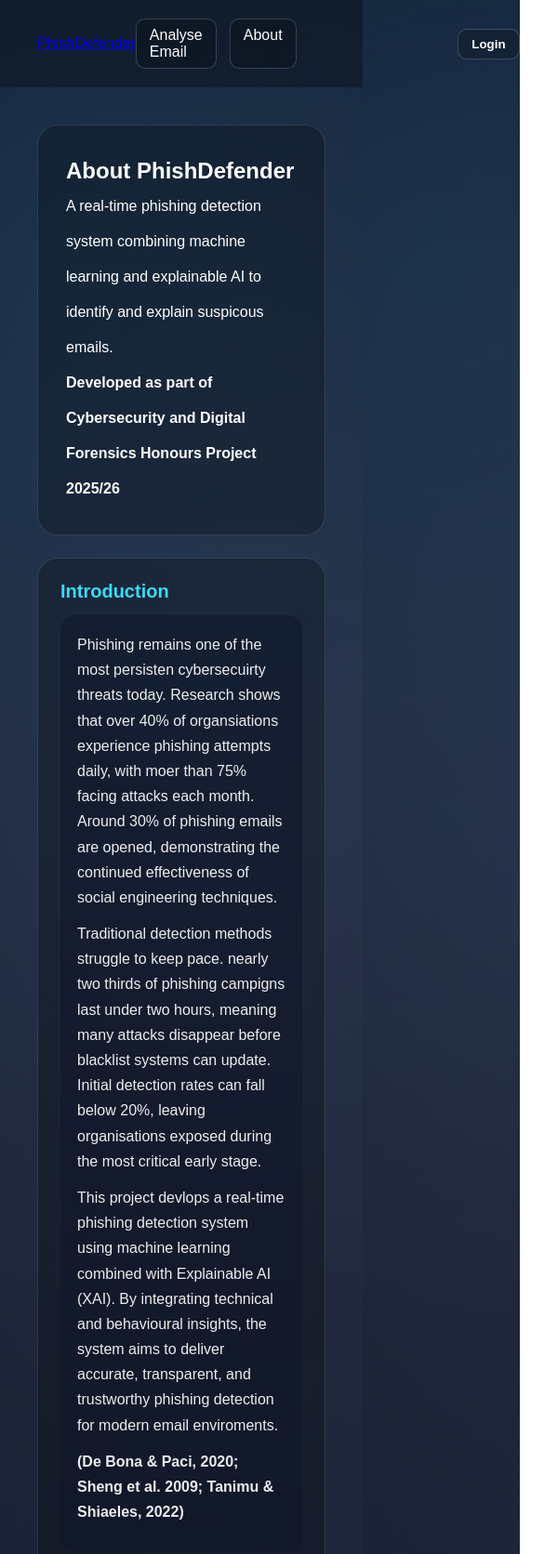
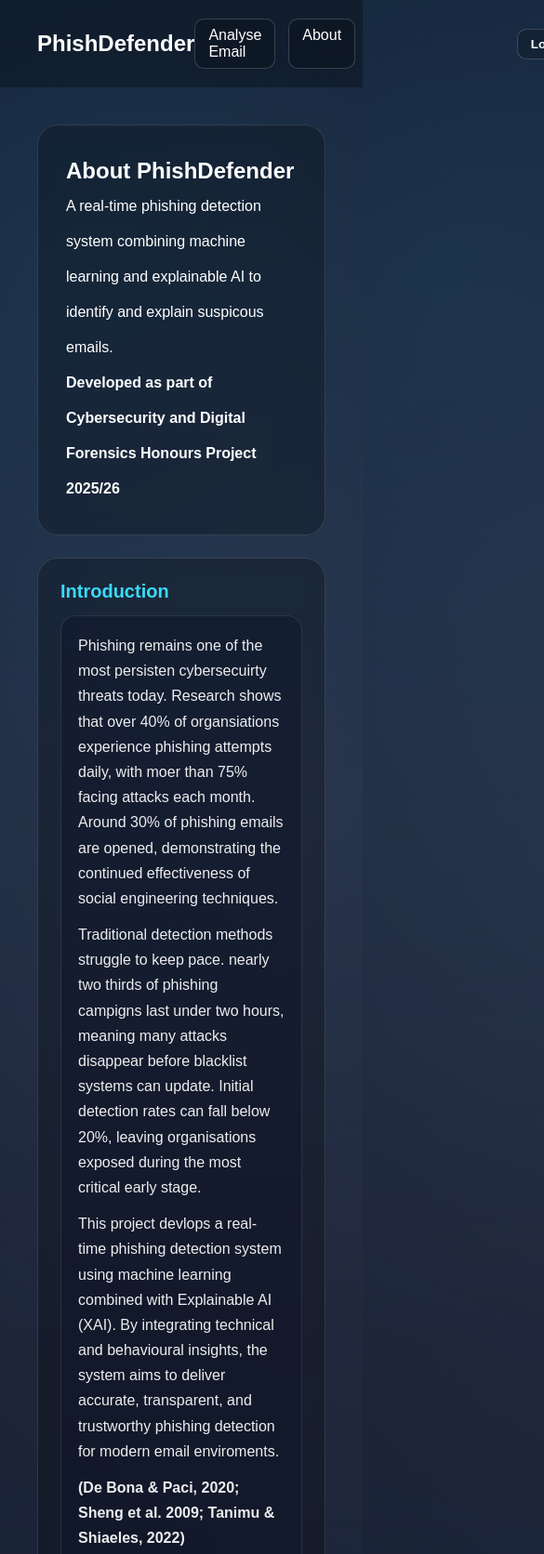
Before and after one commit to Cullen1501/PhishDefender, a plain HTML site: page Frontend/about.html in a window 390 px wide. Shown: the top 1672 px of the page at 93% size, 585 px wide, since content can reach past the window. Drawn offline with Linux system fonts and the light colour scheme.

Commit message:
Frontend noted added

```diff
--- a/Frontend/css/style.css
+++ b/Frontend/css/style.css
@@ -1,6 +1,6 @@
 /*
 Global Reset:
-Removes defualt browser spacing
+Removes default browser spacing
 */
 * {
   margin: 0;
@@ -11,7 +11,7 @@ Removes defualt browser spacing
 /*
 Body / Page Background:
 Sets the main font, dark gradient background, default text colour,
-and makes the page stack vertically from top to botto
+and makes the page stack vertically from top to bottom
 */
 body {
   font-family: Arial, Helvetica, sans-serif;
@@ -29,7 +29,7 @@ body {
 
 /*
 Navigation Bar:
-Styles the top navigation area including the logo, centre links,
+Styles the top navigation area including the title, centre links,
 and right-side login/user area
 */
 .navbar {
@@ -40,13 +40,24 @@ and right-side login/user area
   background: rgba(0, 0, 0, 0.3);
 }
 
-/* Logo text shown in the top left of the navbar */
-.logo {
+/* Title text shown in the top left of the navbar */
+.title {
   font-size: 24px;
   font-weight: bold;
 }
 
-/* Centers the main navigation links across teh header */
+.title a {
+  color: white;
+  text-decoration: none;
+  font-weight: bold;
+  font-size: 24px;
+}
+
+.logo a:visited {
+  color: white;
+}
+
+/* Centers the main navigation links across the header */
 .nav-center {
   display: flex;
   justify-content: center;
@@ -73,8 +84,7 @@ and right-side login/user area
   background: rgba(56, 189, 248, 0.08);
 }
 
-/* Right side of the navbar for login/logout button
-and logged in user text */
+/* Right side of the navbar for login/logout button and logged in user text */
 .nav-right {
   display: flex;
   align-items: center;
@@ -89,7 +99,7 @@ and logged in user text */
   opacity: 0.95;
 }
 
-/* Main authenitcation button in the header*/
+/* Main authentication button in the header */
 .header-auth-btn {
   padding: 8px 14px;
   border-radius: 10px;
@@ -100,7 +110,7 @@ and logged in user text */
   font-weight: 700;
 }
 
-/* Hover effect for thr auth button */
+/* Hover effect for the auth button */
 .header-auth-btn:hover {
   color: #38dbf8;
   border-color: rgba(56, 189, 248, 0.55);
@@ -130,12 +140,13 @@ Styles the footer container and its inner text
   margin-bottom: 8px;
 }
 
-/* Supportigng footer text */
+/* Supporting footer text */
 .footer-text {
   font-size: 14px;
   opacity: 0.85;
   margin-bottom: 10px;
 }
+
 /* Copyright text at the bottom of the footer */
 .footer-copyright {
   font-size: 13px;
@@ -153,7 +164,7 @@ Styles the login form shown inside the inbox area
   padding: 16px;
 }
 
-/*login panel heading */
+/* Login panel heading */
 .login-panel h3 {
   color: #38dbf8;
   margin-bottom: 10px;
@@ -185,7 +196,7 @@ Styles the login form shown inside the inbox area
   border: 1px solid rgba(56, 189, 248, 0.25);
 }
 
-/* Holds login  action buttons side by side */
+/* Holds login action buttons side by side */
 .login-panel .actions {
   display: flex;
   gap: 10px;
@@ -201,13 +212,14 @@ Styles the login form shown inside the inbox area
   cursor: pointer;
   font-weight: 800;
 }
-/* Primary login/cornfim button */
+
+/* Primary login/confirm button */
 .login-panel .actions .primary {
   background: #38dbf8;
   color: black;
 }
 
-/* Hover effect for priamry button */
+/* Hover effect for primary button */
 .login-panel .actions .primary:hover {
   background: #0ea5e9;
 }
@@ -241,7 +253,7 @@ including intro section and content panels
   padding: 40px;
 }
 
-/* Main wrapper taht keeps about page content centered */
+/* Main wrapper that keeps about page content centered */
 .about-container {
   width: min(1200px, 100%);
   margin: 0 auto;
@@ -260,7 +272,7 @@ including intro section and content panels
   line-height: 38px;
 }
 
-/* Two column layout for the About page sections  */
+/* Two column layout for the About page sections */
 .about-section {
   display: grid;
   grid-template-columns: repeat(2, 1fr);
@@ -276,7 +288,7 @@ including intro section and content panels
   backdrop-filter: blur(8px);
 }
 
-/* Shared card styling for each About panel */
+/* Large About panel spanning both columns */
 .about-panel-large {
   grid-column: span 2;
 }
@@ -284,7 +296,7 @@ including intro section and content panels
 /* Inner content box inside About cards */
 .about-panel-content {
   background: rgba(15, 23, 42, 0.55);
-  border: 1px solid rgba (255, 255, 255, 0.10);
+  border: 1px solid rgba(255, 255, 255, 0.10);
   border-radius: 16px;
   padding: 18px;
 }
@@ -296,9 +308,9 @@ including intro section and content panels
   margin-bottom: 12px;
 }
 
-/* Resposive styling for About page on smaller screens stacks panels into one column */
+/* Responsive styling for About page on smaller screens stacks panels into one column */
 @media (max-width: 1100px) {
-  .about-sections {
+  .about-section {
     grid-template-columns: 1fr;
   }
 
@@ -309,7 +321,7 @@ including intro section and content panels
 
 /*
 Upload Page / Inbox Workspace:
-Styles the main email workspace inclduing inbox, viewer, results area, and action controls.
+Styles the main email workspace including inbox, viewer, results area, and action controls.
 */
 .page-upload .page-title {
   font-size: 34px;
@@ -330,7 +342,7 @@ Styles the main email workspace inclduing inbox, viewer, results area, and actio
   padding: 40px;
 }
 
-/* Keeps the upload workspace centerd and spaced */
+/* Keeps the upload workspace centered and spaced */
 .upload-shell {
   width: min(1380px, 100%);
   margin: 0 auto;
@@ -400,7 +412,8 @@ Styles the main email workspace inclduing inbox, viewer, results area, and actio
   font-weight: 700;
   cursor: pointer;
 }
- /* Hover effect for small buttons */
+
+/* Hover effect for small buttons */
 .small-action-btn:hover,
 .small-inline-btn:hover {
   border-color: rgba(56, 189, 248, 0.5);
@@ -425,7 +438,7 @@ Styles the main email workspace inclduing inbox, viewer, results area, and actio
   overflow-y: auto;
 }
 
-/* Stacks items verically in inbox/reults lists */
+/* Stacks items vertically in inbox/results lists */
 .list,
 .result-list {
   display: flex;
@@ -433,7 +446,7 @@ Styles the main email workspace inclduing inbox, viewer, results area, and actio
   gap: 10px;
 }
 
-/* Minimum hieght for the email viewer panel */
+/* Minimum height for the email viewer panel */
 .viewer {
   min-height: 360px;
 }
@@ -445,7 +458,7 @@ Styles the main email workspace inclduing inbox, viewer, results area, and actio
   padding: 12px;
 }
 
-/* Logged in account summart shown above inbox */
+/* Logged in account summary shown above inbox */
 .login-summary {
   display: flex;
   align-items: center;
@@ -495,31 +508,31 @@ Styles the main email workspace inclduing inbox, viewer, results area, and actio
   margin-top: 4px;
 }
 
-/* Red marker for phishing classed emails */
+/* Red marker for phishing classified emails */
 .email-item.is-phishing,
 .result-item.is-phishing {
   border-left: 4px solid rgba(255, 99, 132, 0.95);
 }
 
-/* Green marker for legitimate classed emails*/
+/* Green marker for legitimate classified emails */
 .email-item.is-legitimate,
 .result-item.is-legitimate {
   border-left: 4px solid rgba(74, 222, 128, 0.95);
 }
 
-/* Small status text above/below viwer */
+/* Small status text above/below viewer */
 .viewer-status {
   font-size: 13px;
   opacity: 0.85;
 }
 
-/* Email title isnide viewer */
+/* Email title inside viewer */
 .email-view-content h3 {
   margin-bottom: 10px;
   color: #38dbf8;
 }
 
-/* Paragrpah spacing in opeend email view */
+/* Paragraph spacing in opened email view */
 .email-view-content p {
   margin-bottom: 8px;
 }
@@ -538,7 +551,7 @@ Styles the main email workspace inclduing inbox, viewer, results area, and actio
   align-items: stretch;
 }
 
-/* Small  count badge for number of results */
+/* Small count badge for number of results */
 .panel-count {
   min-width: 40px;
   text-align: center;
@@ -572,7 +585,7 @@ Styles the main email workspace inclduing inbox, viewer, results area, and actio
   line-height: 1.5;
 }
 
-/* Responsive layout for smaller screens stacks on top and results workspace into one column */
+/* Responsive layout for smaller screens stacks top and results workspace into one column */
 @media (max-width: 1100px) {
   .top-workspace,
   .results-workspace {
@@ -624,7 +637,7 @@ Styles the main email workspace inclduing inbox, viewer, results area, and actio
   display: flex;
   justify-content: space-between;
   align-items: center;
-  gap:16px;
+  gap: 16px;
   flex-wrap: wrap;
 }
 
@@ -660,7 +673,7 @@ Styles the main email workspace inclduing inbox, viewer, results area, and actio
   border-left: 5px solid rgba(255, 99, 132, 0.95);
 }
 
-.explanation-card.email-item.is-legitimate {
+.explanation-card.is-legitimate {
   border-left: 5px solid rgba(74, 222, 128, 0.95);
 }
 
@@ -691,7 +704,7 @@ Styles the main email workspace inclduing inbox, viewer, results area, and actio
   border: 1px solid rgba(255, 99, 132, 0.35);
 }
 
-.prediction-bdage.is-legitimate {
+.prediction-badge.is-legitimate {
   background: rgba(74, 222, 128, 0.18);
   color: #86efac;
   border: 1px solid rgba(74, 222, 128, 0.35);
```
